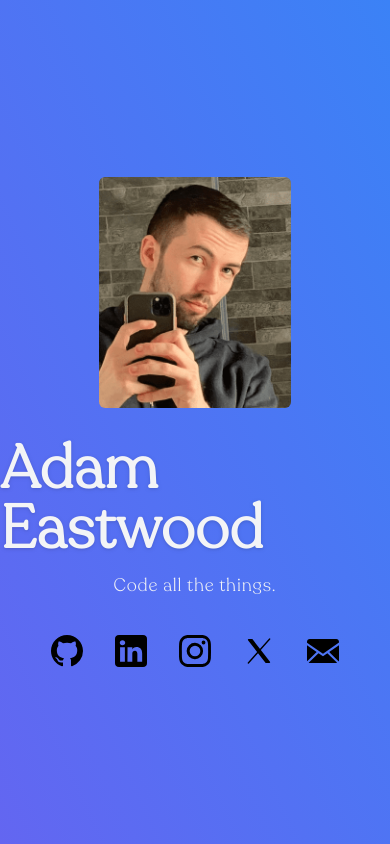
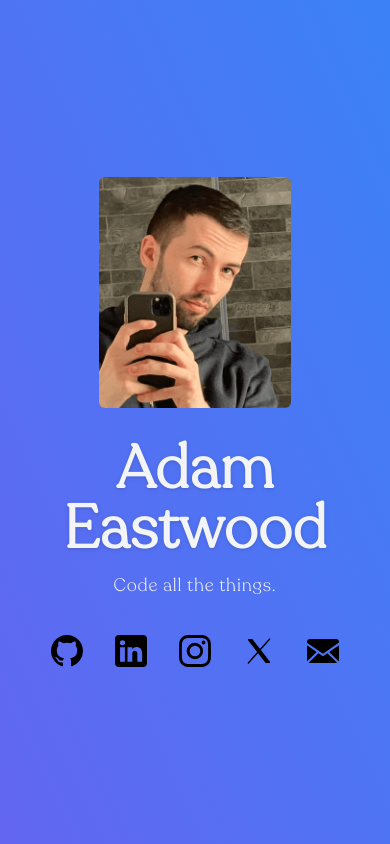
Before and after one commit to AEastwood/AdamEastwood, a React (Vite) app: page / in a window 390 px wide. Built offline with nearby package versions, Linux system fonts and the light colour scheme.

Commit message:
Small fix to text centering on mobile devices

```diff
--- a/src/App.jsx
+++ b/src/App.jsx
@@ -11,7 +11,7 @@ function App() {
             <ProfilePicture/>
 
             {/* My Name */}
-            <div className="flex flex-col gap-3 tracking-wider mb-3">
+            <div className="flex flex-col gap-3 tracking-wider mb-3 text-center">
                 <div
                     className="text-6xl xl:text-5xl font-semibold antialiased drop-shadow"
                 >
```
